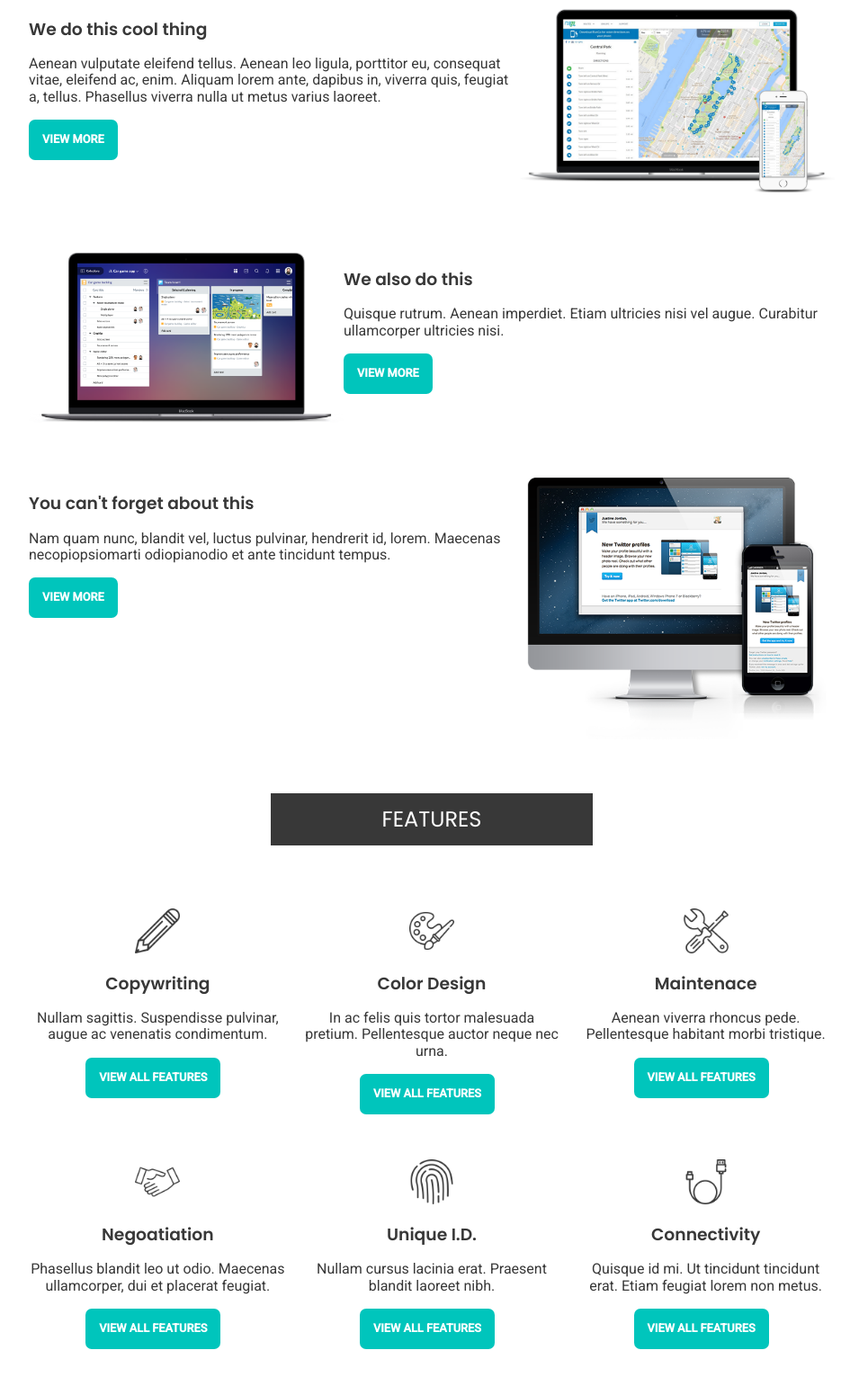
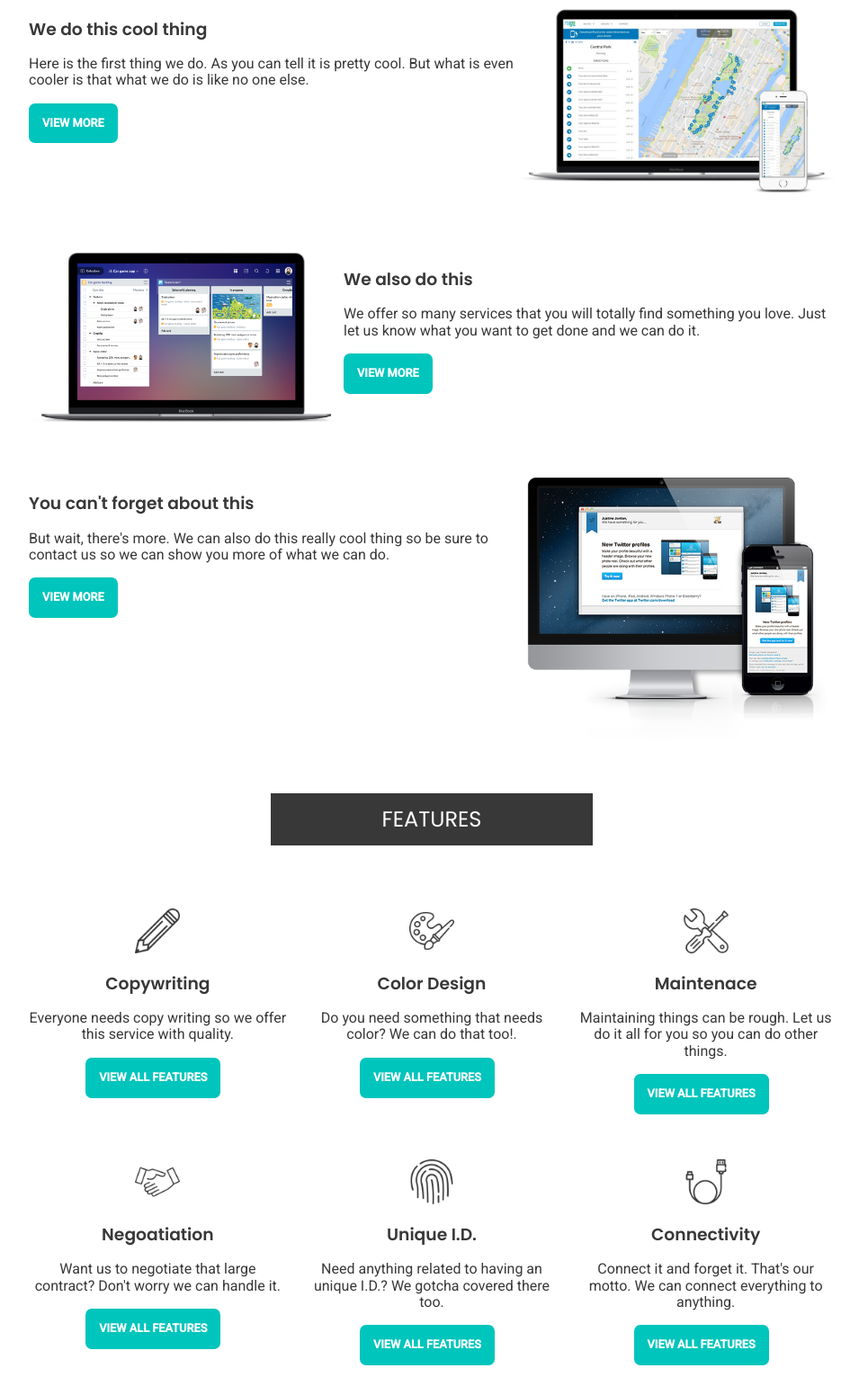
Before and after one commit to kcurbelo/sassy-site, a plain HTML site: page index.html in a window 1280 px wide. Shown: the part 835-2366 px from the top of the page at 90% size, without its empty margins (160-1115 px from the left). Drawn offline with nearby package versions, Linux system fonts and the light colour scheme.

Commit message:
Added sample text

```diff
--- a/index.html
+++ b/index.html
@@ -47,7 +47,7 @@
 				<!-- Text section -->
 				<div class="item-2">
 					<h1 style="color: #fff;">Best. Service. Ever.</h1>
-					<p style="color: #fff;">Lorem ipsum dolor sit amet, consectetuer adipiscing elit. Aenean commodo ligula eget dolor. Aenean massa. Cum sociis natoque penatibus et magnis dis parturient montes, nascetur ridiculus mus. Donec quam felis, ultricies nec, pellentesque eu, pretium quis, sem. Nulla consequat massa quis enim. Aenean commodo ligula eget dolor. Aenean massa.</p>
+					<p style="color: #fff;">With our services you will be blown away. Why? Because our services are the best. it says so in the title. And as you know everything you read on the internet is true. So be sure to use our services. If we had explain what we do, it would be that we serve all of humaity in its efforts to get things done.</p>
 					<a href="#" class="btn-b">View More</a>
 				</div>
 				<!-- Product image section -->
@@ -72,7 +72,7 @@
 				<!-- Box 2 -->
 				<div class="item-2">
 					<h3>We do this cool thing</h3>
-					<p>Aenean vulputate eleifend tellus. Aenean leo ligula, porttitor eu, consequat vitae, eleifend ac, enim. Aliquam lorem ante, dapibus in, viverra quis, feugiat a, tellus. Phasellus viverra nulla ut metus varius laoreet.</p>
+					<p>Here is the first thing we do. As you can tell it is pretty cool. But what is even cooler is that what we do is like no one else.</p>
 					<a href="#" class="btn-a">View More</a>
 				</div>
 			</div>
@@ -84,7 +84,7 @@
 				<!-- Box 2 -->
 				<div class="item-4">
 					<h3>We also do this</h3>
-					<p>Quisque rutrum. Aenean imperdiet. Etiam ultricies nisi vel augue. Curabitur ullamcorper ultricies nisi.</p>
+					<p>We offer so many services that you will totally find something you love. Just let us know what you want to get done and we can do it.</p>
 					<a href="#" class="btn-a">View More</a>
 				</div>
 			</div>
@@ -96,7 +96,7 @@
 				<!-- Box 2 -->
 				<div class="item-2">
 					<h3>You can't forget about this</h3>
-					<p>Nam quam nunc, blandit vel, luctus pulvinar, hendrerit id, lorem. Maecenas necopiopsiomarti odiopianodio et ante tincidunt tempus.</p>
+					<p>But wait, there's more. We can also do this really cool thing so be sure to contact us so we can show you more of what we can do. </p>
 					<a href="#" class="btn-a">View More</a>
 				</div>
 			</div>
@@ -117,7 +117,7 @@
 					</div>
 					<div>
 						<h3>Copywriting</h3>
-						<p>Nullam sagittis. Suspendisse pulvinar, augue ac venenatis condimentum.</p>
+						<p>Everyone needs copy writing so we offer this service with quality.</p>
 					</div>
 					<a href="#" class="btn-a">view all features</a>
 				</div>
@@ -128,7 +128,7 @@
 					</div>
 					<div>
 						<h3>Color Design</h3>
-						<p> In ac felis quis tortor malesuada pretium. Pellentesque auctor neque nec urna.</p>
+						<p>Do you need something that needs color? We can do that too!.</p>
 					</div>
 					<a href="#" class="btn-a">view all features</a>
 				</div>
@@ -139,7 +139,7 @@
 					</div>
 					<div>
 						<h3>Maintenace</h3>
-						<p>Aenean viverra rhoncus pede. Pellentesque habitant morbi tristique.</p>
+						<p>Maintaining things can be rough. Let us do it all for you so you can do other things.</p>
 					</div>
 					<a href="#" class="btn-a">view all features</a>
 				</div>
@@ -152,7 +152,7 @@
 					</div>
 					<div>
 						<h3>Negoatiation</h3>
-						<p>Phasellus blandit leo ut odio. Maecenas ullamcorper, dui et placerat feugiat.</p>
+						<p>Want us to negotiate that large contract? Don't worry we can handle it.</p>
 					</div>
 					<a href="#" class="btn-a">view all features</a>
 				</div>
@@ -163,7 +163,7 @@
 					</div>
 					<div>
 						<h3>Unique I.D.</h3>
-						<p>Nullam cursus lacinia erat. Praesent blandit laoreet nibh.</p>
+						<p>Need anything related to having an unique I.D.? We gotcha covered there too.</p>
 					</div>
 					<a href="#" class="btn-a">view all features</a>
 				</div>
@@ -174,7 +174,7 @@
 					</div>
 					<div>
 						<h3>Connectivity</h3>
-						<p>Quisque id mi. Ut tincidunt tincidunt erat. Etiam feugiat lorem non metus. </p>
+						<p>Connect it and forget it. That's our motto. We can connect everything to anything.</p>
 					</div>
 					<a href="#" class="btn-a">view all features</a>
 				</div>
```
